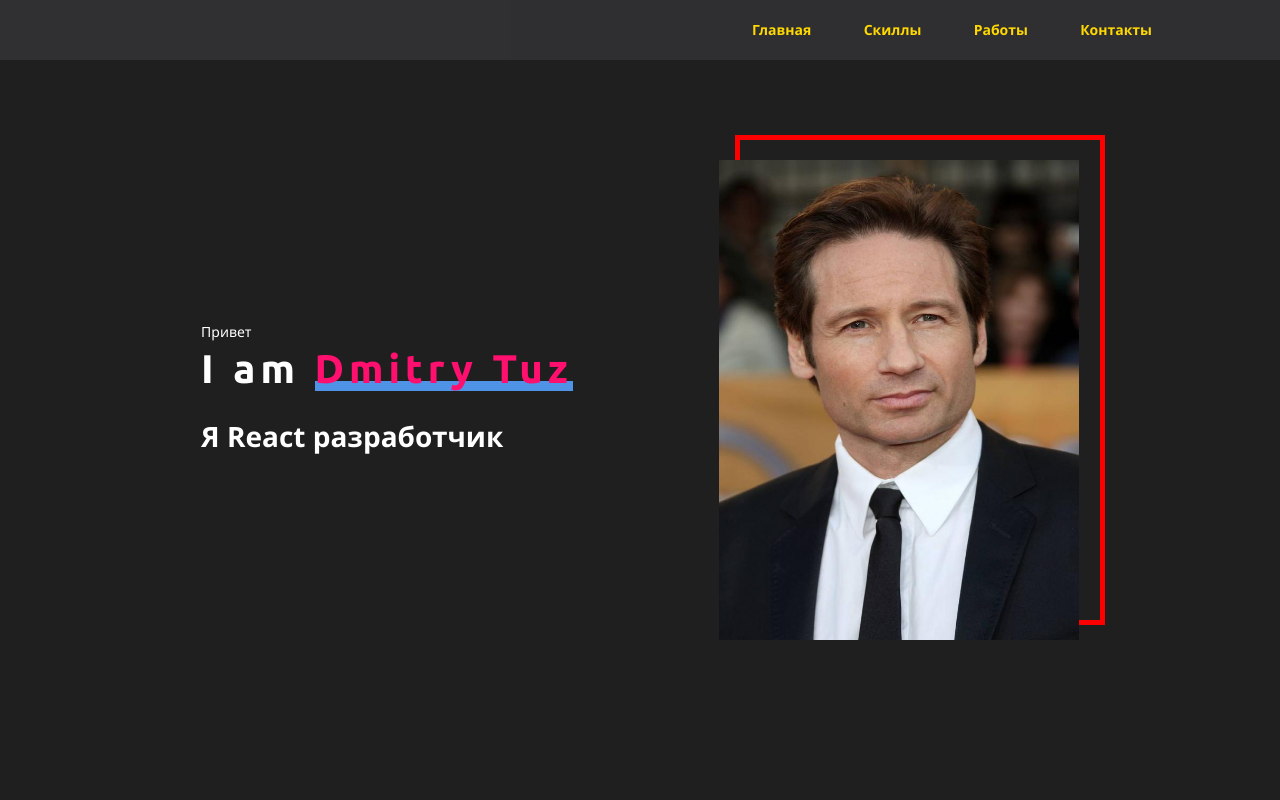
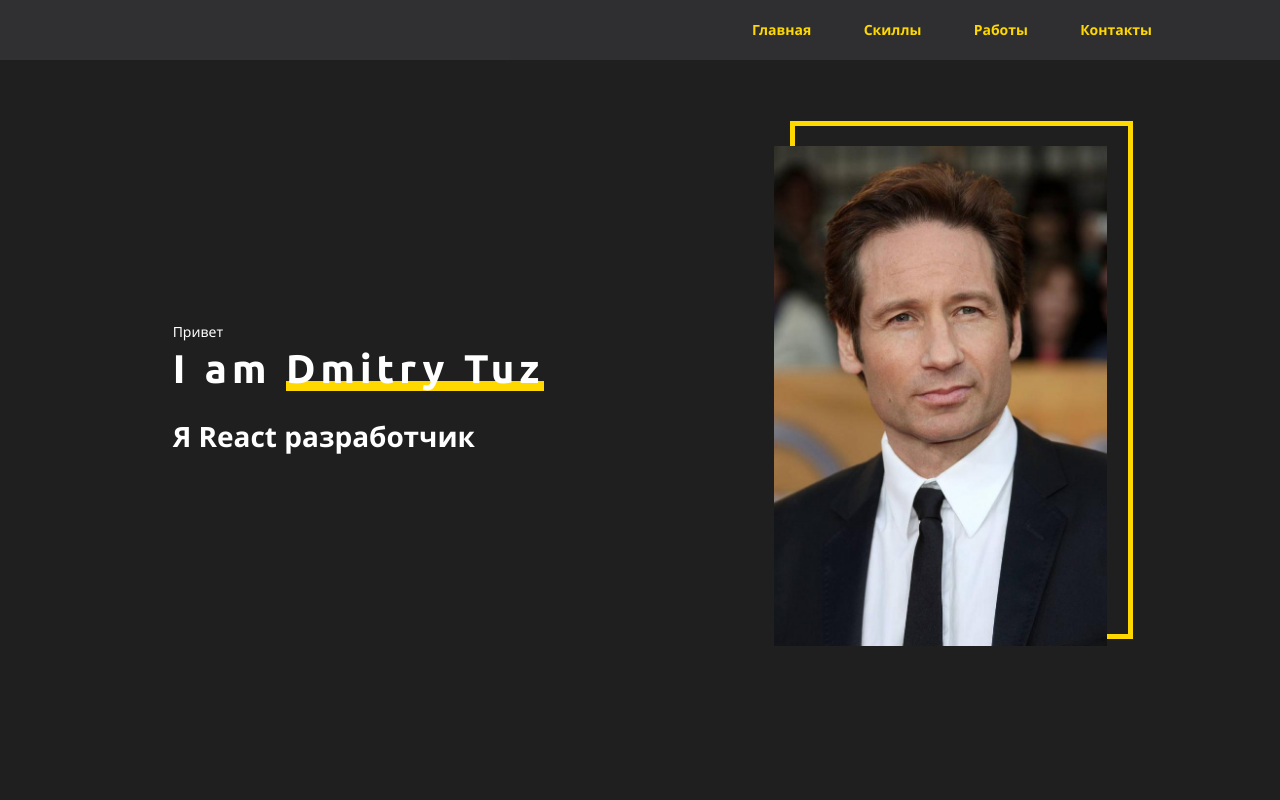
Before and after one commit to TuzDmitry/portfolio_tuz, a React (Create React App) app: page / in a window 1280 px wide. Shown: the top 800 px of the page. Built offline with nearby package versions, Linux system fonts and the light colour scheme.

Commit message:
delete rainbow...part 2

```diff
--- a/src/App.css
+++ b/src/App.css
@@ -18,7 +18,7 @@ h2 {
     height: 3px;
     width: 120px;
     z-index: 0;
-    background: #4e93e6;
+    background: #ffd800;
     box-sizing: border-box;
 }
 
@@ -57,7 +57,7 @@ h3{
     height: 8px;
     width: 50%;
     z-index: -1;
-    background: #4e93e6;
+    background: #ffd800;
     box-sizing: border-box;
     margin: 0 auto;
     transition-duration: 0.4s;
@@ -93,7 +93,7 @@ h3{
     height: 0px;
     width: 100%;
     z-index: -1;
-    background: #4e93e6;
+    background: #ffd800;
     box-sizing: border-box;
     transition-duration: 0.4s;
 }
--- a/src/Footer/Footer.module.css
+++ b/src/Footer/Footer.module.css
@@ -1,6 +1,6 @@
 .footer {
     padding: 40px 0;
-    min-height: 30vw;
+    /*min-height: 30vw;*/
     background: #252527;
     display: flex;
     justify-content: center;
--- a/src/Main/Main.js
+++ b/src/Main/Main.js
@@ -12,8 +12,10 @@ function Main() {
                 <div>I am <span className={styles.firstLastName}> Dmitry Tuz</span></div>
                 <h1>Я React разработчик</h1>
             </div>
-            <div className={styles.myPhotoContainer}>
-                <img src={myMainPhoto} alt="Here you could see my photo"/>
+            <div>
+                <div className={styles.myPhotoContainer}>
+                    <img src={myMainPhoto} alt="Here you could see my photo"/>
+                </div>
             </div>
         </div>
     </div>
--- a/src/Main/Main.module.css
+++ b/src/Main/Main.module.css
@@ -4,6 +4,7 @@
     background: #1f1f20;
     display: flex;
     justify-content: center;
+    align-items: center;
     /*font-size: 1.2em;*/
     /*font-weight: bold;*/
 }
@@ -13,12 +14,18 @@
     display: flex;
     justify-content: space-around;
     width: 80%;
+    align-items: center;
 }
 
-.greeting div:nth-child(1){
+.greeting {
+    flex-basis: 50%;
+}
+
+.greeting div:nth-child(1) {
     font-size: 14px;
 }
-.greeting div:nth-child(2){
+
+.greeting div:nth-child(2) {
     font-size: 40px;
     font-family: 'Ubuntu', sans-serif;
     line-height: 1.2;
@@ -26,16 +33,16 @@
     letter-spacing: 5px;
 }
 
-.h1{
+.h1 {
     font-size: 27px;
     text-transform: uppercase;
 }
 
 .firstLastName {
     position: relative;
-    color: #ff0f6e;
     z-index: 0;
 }
+
 .firstLastName::before {
     content: "";
     position: absolute;
@@ -45,13 +52,21 @@
     height: 10px;
     width: 100%;
     z-index: -1;
-    background: #4e93e6;
+    background: #ffd800;
     box-sizing: border-box;
 }
+
 .myPhotoContainer img {
-    width: 100%;
+    max-width: 100%;
+    max-height: 500px;
+
+}
+
+.myPhotoContainer {
+    position: relative;
+    flex-basis: 50%;
     height: 100%;
-
+    z-index: 7;
 }
 
 .myPhotoContainer::before {
@@ -63,30 +78,7 @@
     height: 100%;
     width: 100%;
     z-index: -3;
-    border: 5px solid red;
-}
-
-
-
-@media only screen and (max-width: 1804px) {
-    .main {
-        align-items: center;
-    }
-
-    .container {
-        /*width: 80%;*/
-        height: 60%;
-        align-items: center;
-    }
-
-    .myPhotoContainer {
-        position: relative;
-        width: 45vh;
-        height: 100%;
-        z-index: 7;
-    }
-
-
+    border: 5px solid #ffd800;
 }
 
 @media only screen and (max-width: 800px) {
@@ -108,22 +100,9 @@
 
 
     .container {
-        /*width: 90%;*/
         height: auto;
         flex-wrap: wrap;
         align-items: flex-start;
-    }
-
-    .myPhotoContainer {
-        width: 100%;
-        height: 65%;
-
-    }
-
-    .myPhotoContainer img {
-        width: 100%;
-        /*height: 120vw;*/
-        /*min-width: 300px;*/
     }
 
     .greeting {
--- a/src/Projects/Project/Project.module.css
+++ b/src/Projects/Project/Project.module.css
@@ -14,7 +14,7 @@
 
 .image {
     background: url(https://proektnareklamu.ru/images/1.jpg);
-    /*background-size: cover;*/
+    background-size: cover;
     display: flex;
     width: 450px;
     height: 300px;
--- a/src/Slogan/Slogan.module.css
+++ b/src/Slogan/Slogan.module.css
@@ -1,6 +1,5 @@
 .slogan {
     padding: 100px 0;
-    height: 50vh;
     background: #252527;
     display: flex;
     justify-content: center;
```
